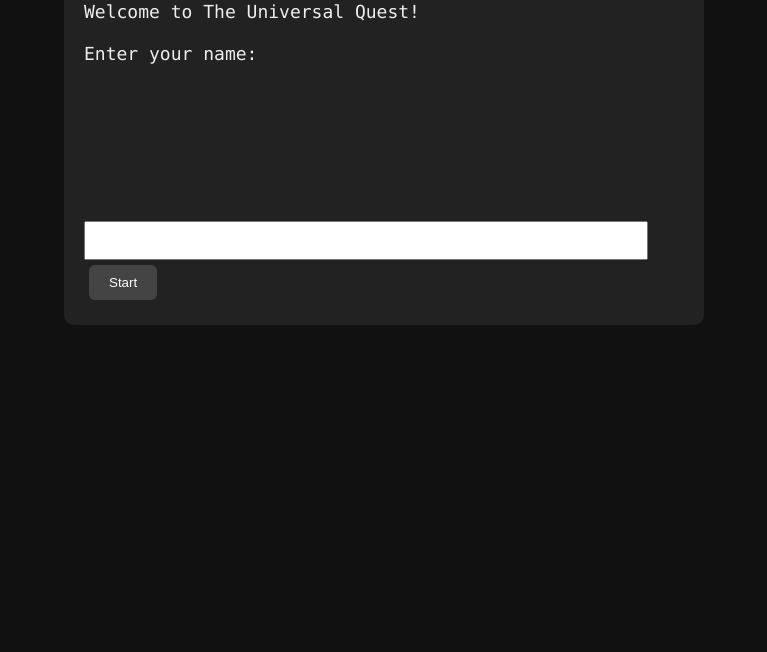
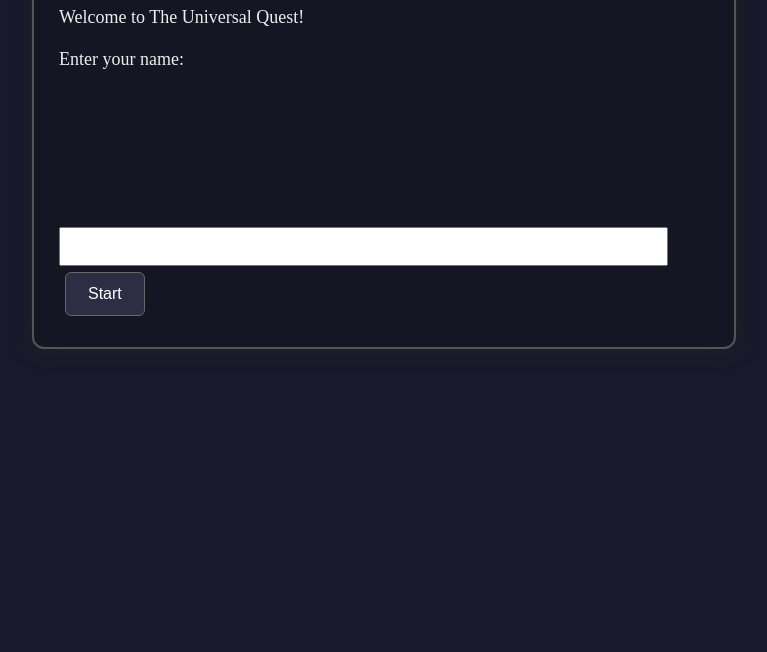
Before and after one commit to ItzHim1234/Universal-Quest, a plain HTML site: page index.html in a window 1280 px wide. Shown: the part 148-800 px from the top of the page, without its empty margins (256-1023 px from the left). Drawn offline with Linux system fonts and the light colour scheme.

Commit message:
style.css

```diff
--- a/style.css
+++ b/style.css
@@ -1,17 +1,25 @@
 body {
-    background: #111;
+    background: linear-gradient(180deg, #0a0a0f, #1a1a2e);
     color: #eee;
-    font-family: Consolas, monospace;
+    font-family: "Cinzel", serif;
     display: flex;
     justify-content: center;
     padding-top: 40px;
+    animation: bgPulse 6s infinite alternate ease-in-out;
+}
+
+@keyframes bgPulse {
+    from { background: #0a0a0f; }
+    to { background: #1a1a2e; }
 }
 
 #game {
-    width: 600px;
-    background: #222;
-    padding: 20px;
-    border-radius: 10px;
+    width: 650px;
+    background: rgba(20, 20, 35, 0.85);
+    padding: 25px;
+    border-radius: 12px;
+    border: 2px solid #555;
+    box-shadow: 0 0 20px #222;
     animation: fadeIn 0.8s ease;
 }
 
@@ -23,20 +31,23 @@ body {
     animation: fadeIn 0.4s ease;
 }
 
+/* Buttons */
 button {
-    background: #444;
+    background: #2d2d44;
     color: #fff;
-    border: none;
-    padding: 10px 20px;
-    margin: 5px;
+    border: 1px solid #666;
+    padding: 12px 22px;
+    margin: 6px;
     border-radius: 6px;
     cursor: pointer;
-    transition: 0.2s;
+    transition: 0.25s;
+    font-size: 16px;
 }
 
 button:hover {
-    background: #666;
-    transform: scale(1.08);
+    background: #444466;
+    transform: scale(1.12);
+    box-shadow: 0 0 10px #5555ff;
 }
 
 /* Fade animation */
@@ -52,19 +63,30 @@ button:hover {
 
 @keyframes shake {
     0% { transform: translateX(0); }
-    25% { transform: translateX(-5px); }
-    50% { transform: translateX(5px); }
-    75% { transform: translateX(-5px); }
+    25% { transform: translateX(-6px); }
+    50% { transform: translateX(6px); }
+    75% { transform: translateX(-6px); }
     100% { transform: translateX(0); }
 }
 
 /* Flash red when taking damage */
 .flash {
-    animation: flash 0.2s ease;
+    animation: flash 0.25s ease;
 }
 
 @keyframes flash {
-    0% { background: #222; }
-    50% { background: #552222; }
-    100% { background: #222; }
+    0% { background: rgba(60, 0, 0, 0.4); }
+    50% { background: rgba(120, 0, 0, 0.6); }
+    100% { background: rgba(60, 0, 0, 0.4); }
 }
+
+/* Realm transition glow */
+.realm-glow {
+    animation: realmGlow 1.2s ease;
+}
+
+@keyframes realmGlow {
+    0% { box-shadow: 0 0 0px #ffdd55; }
+    50% { box-shadow: 0 0 25px #ffdd55; }
+    100% { box-shadow: 0 0 0px #ffdd55; }
+}
```
